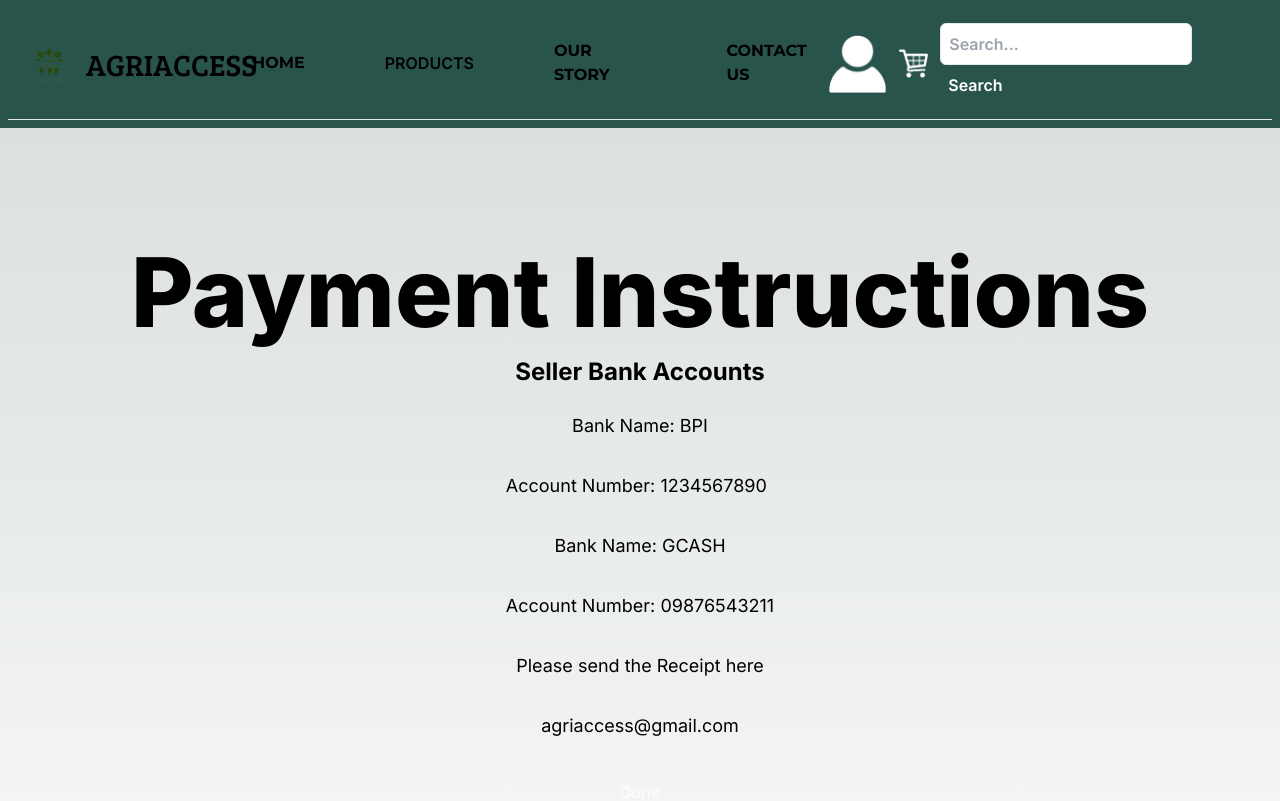
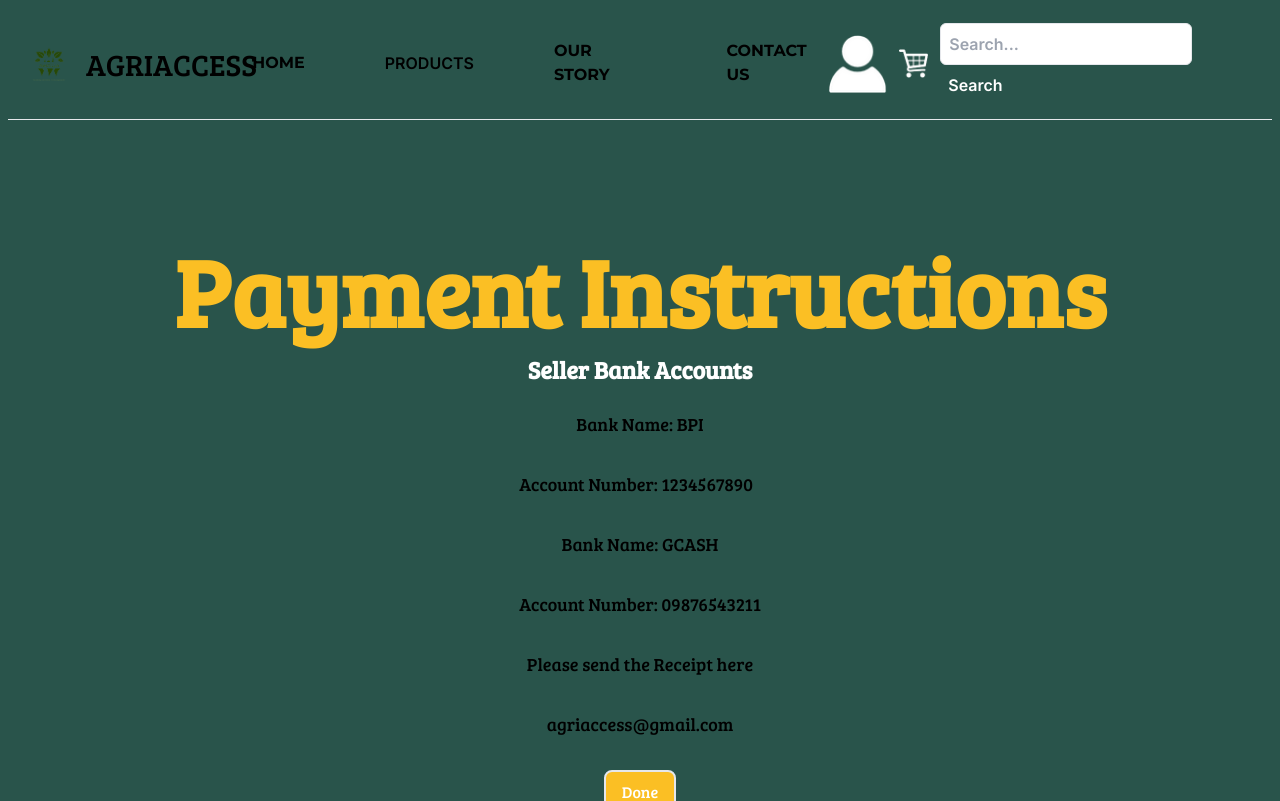
Before and after one commit to omzkiii/SoftEngProj-DjangoReact, a Next.js app in the folder nextjs_app/: page /paymentinstruction in a window 1280 px wide. Shown: the top 801 px of the page. Built offline with nearby package versions, Linux system fonts and the light colour scheme; no server answers.

Commit message:
update design

```diff
--- a/nextjs_app/app/about/page.jsx
+++ b/nextjs_app/app/about/page.jsx
@@ -2,7 +2,7 @@ import React from 'react';
 
 const AboutPage = () => {
   return (
-    <div className="bg-green-100 min-h-screen flex flex-col items-center justify-center p-8">
+    <div className="bg-green min-h-screen flex flex-col items-center justify-center p-8">
       <div className="text-center md:w-3/4 lg:w-1/2">
         <h1 className="font-extrabold text-green-500 text-4xl md:text-6xl lg:text-8xl mb-4">
           Our Story
@@ -23,7 +23,7 @@ const AboutPage = () => {
           className="w-full h-auto rounded-lg"
         />
       </div>
-      <div className="flex flex-col md:flex-row md:w-3/4 lg:w-1/2">
+      <div className="flex flex-col md:flex-row md:w-3/4 p-1 lg:w-1/2">
         <div className="md:w-1/2">
           <h2 className="font-extrabold text-green-500 text-4xl md:text-5xl lg:text-6xl mb-4">
             Mission
--- a/nextjs_app/app/paymentinstruction/page.jsx
+++ b/nextjs_app/app/paymentinstruction/page.jsx
@@ -1,5 +1,6 @@
 "use client";
 import React, { useState } from 'react';
+import Link from 'next/link';
 
 const PaymentInstructions = () => {
   const [email, setEmail] = useState('');
@@ -24,27 +25,27 @@ const PaymentInstructions = () => {
   };
 
   return (
-    <div className="bg-green-100 min-h-screen flex flex-col items-center justify-center">
-      <h1 className="font-extrabold text-green-500 mb-4 text-8xl">Payment Instructions</h1>
-      <h2 className="text-2xl font-bold text-green-500">Seller Bank Accounts</h2>
+    <div className="bg-green min-h-screen font-Bree flex flex-col items-center justify-center">
+      <h1 className="font-extrabold text-amber-400 mb-4 text-8xl">Payment Instructions</h1>
+      <h2 className="text-2xl font-bold text-white">Seller Bank Accounts</h2>
       <br>
       </br>
       <ul>
         {sellerAccounts.map((account, index) => (
           <li key={index}>
-            <p className="text-lg text-green-700 mb-8 text-center" >Bank Name: {account.bankName}</p>
-            <p className="text-lg text-green-700 mb-8">Account Number: {account.accountNumber}</p>
+            <p className="text-lg mb-8 text-center" >Bank Name: {account.bankName}</p>
+            <p className="text-lg mb-8">Account Number: {account.accountNumber}</p>
 
           </li>
         ))}
       </ul>
-      <p className="text-lg text-green-700 mb-8">Please send the Receipt here</p>
-      <p className="text-lg text-green-700 mb-8">agriaccess@gmail.com</p>
+      <p className="text-lg mb-8">Please send the Receipt here</p>
+      <p className="text-lg mb-8">agriaccess@gmail.com</p>
       <div>
         <button
         onClick={handleSubmit}
-        className="bg-green-700 text-white px-4 py-2 rounded-lg hover:bg-green-800"
-        >Done</button>
+        className="bg-amber-400 text-white px-4 py-2 rounded-lg hover:bg-white hover:text-green border-2 border-solid "
+        ><Link href="/">Done</Link></button>
       </div>
     </div>
   );
```
